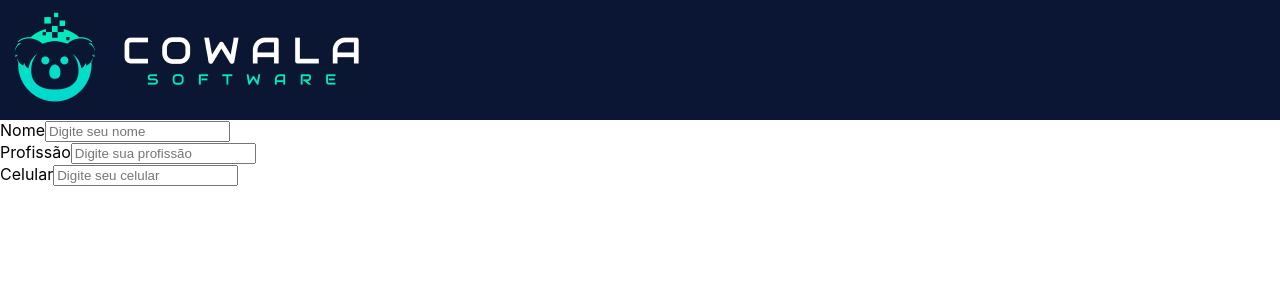
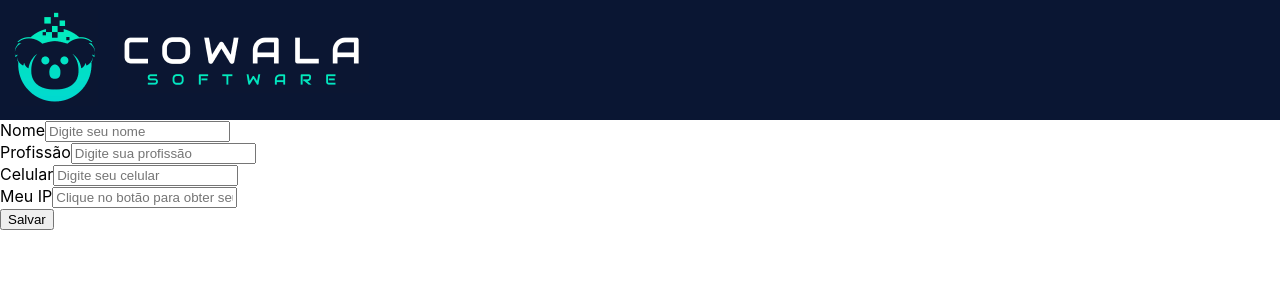
Before and after one commit to Matheushg156/desafios-Cowala, a React (Create React App) app in the folder desafio-front-end/cadastro-cowala/: page / in a window 1280 px wide. Shown: the top 300 px of the page. Built offline with nearby package versions, Linux system fonts and the light colour scheme.

Commit message:
Implementa a logica de buscar o IP da Api e preencher o input

```diff
--- /dev/null
+++ b/desafio-front-end/cadastro-cowala/src/componnts/Button.js
@@ -0,0 +1,30 @@
+import React from 'react';
+import PropTypes from 'prop-types';
+
+function Button({ label, onClick, className }) {
+  return (
+    <div>
+      <button
+          type="button"
+          onClick={ onClick }
+          className={ className }
+        >
+          {label}
+        </button>
+    </div>
+  );
+}
+
+Button.propTypes = {
+  label: PropTypes.string,
+  onClick: PropTypes.func,
+  className: PropTypes.string,
+};
+
+Button.defaultProps = {
+  label: '',
+  onClick: null,
+  className: '',
+};
+
+export default Button;
--- a/desafio-front-end/cadastro-cowala/src/componnts/Form.js
+++ b/desafio-front-end/cadastro-cowala/src/componnts/Form.js
@@ -1,9 +1,11 @@
 import React, { useContext } from 'react';
 import MyContext from '../context/MyContext';
 import Input from './Input';
+import Button from './Button';
+import getIpFromApi from '../helpers/fetchIp';
 
 function Form() {
-  const { name, setName, work, setWork, phone, setPhone } = useContext(MyContext);
+  const { name, setName, work, setWork, phone, setPhone, IP, setIP } = useContext(MyContext);
 
   function maskPhone(value) {
     return value
@@ -12,6 +14,11 @@ function Form() {
       .replace(/(\d{5})(\d)/, "$1-$2")
       .replace(/(-\d{4})(\d+?)$/, "$1");
   };
+
+  async function handleClick() {
+    const IPFromApi = await getIpFromApi();
+    setIP(IPFromApi);
+  }
 
   return (
     <div>
@@ -39,6 +46,17 @@ function Form() {
         value={ phone }
         onChange={ ({ target }) => setPhone(maskPhone(target.value)) }
       />
+      <Input
+        id="input-IP"
+        label="Meu IP"
+        name="IP"
+        placeholder="Clique no botão para obter seu IP"
+        value={ IP }
+      />
+      <Button
+        label="Salvar"
+        onClick={ handleClick }
+      />
     </div>
   );
 }
--- a/desafio-front-end/cadastro-cowala/src/context/MyProvider.js
+++ b/desafio-front-end/cadastro-cowala/src/context/MyProvider.js
@@ -6,14 +6,17 @@ function MyProvider({ children }) {
   const [name, setName] = useState('');
   const [work, setWork] = useState('');
   const [phone, setPhone] = useState('');
+  const [IP, setIP] = useState('');
 
   const contextValue = {
     name,
     work,
     phone,
+    IP,
     setName,
     setWork,
     setPhone,
+    setIP,
   };
 
   return (
--- /dev/null
+++ b/desafio-front-end/cadastro-cowala/src/helpers/fetchIp.js
@@ -0,0 +1,6 @@
+const getIpFromApi = async () => {
+  const response = await fetch('https://ip-fast.com/api/ip/');
+  return response.text();
+}
+
+export default getIpFromApi;
```
